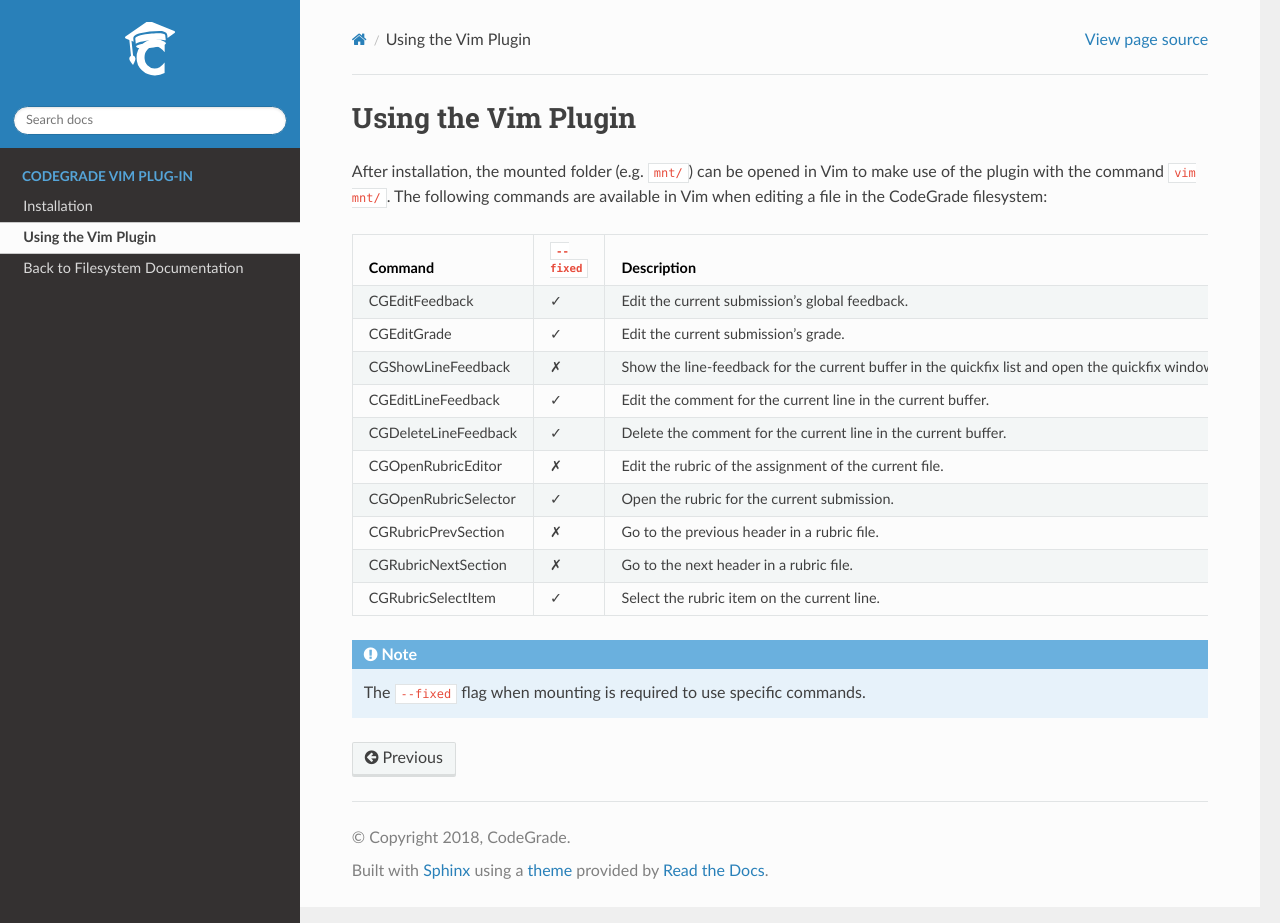
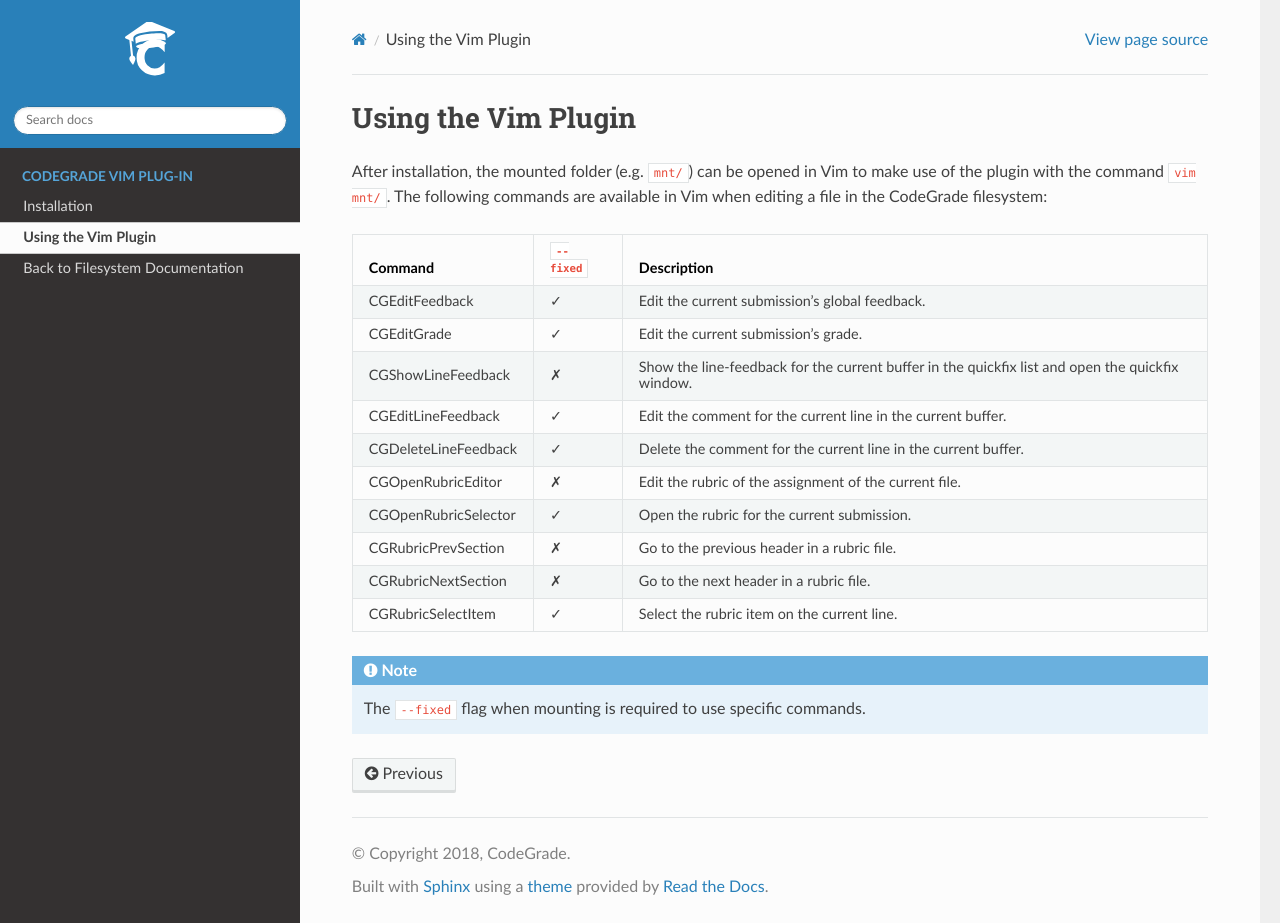
Before and after one commit to CodeGra-de/CodeGra.vim, a Sphinx documentation site: the page built from docs/usage.rst, in a window 1280 px wide and 923 px high. Built offline with Sphinx 7.4.7 and the Read the Docs theme 2.0.0, drawn with Linux system fonts in a browser that asks for light colours; the version number could not be read and is left out.

```diff
--- a/docs/_static/style.css
+++ b/docs/_static/style.css
@@ -2,3 +2,28 @@
     width: 60em; /* Change as you like. */
     max-width: 100% !important;
 }
+
+.wy-table-responsive table td {
+    /* !important prevents the common CSS stylesheets from overriding
+        this as on RTD they are loaded after this stylesheet */
+    white-space: normal !important;
+}
+
+.wy-table-responsive {
+    overflow: visible !important;
+}
+
+.rst-content kbd {
+    display: inline-block;
+    padding: 3px 5px;
+    font-size: 11px;
+    line-height: 10px;
+    color: #444d56;
+    vertical-align: middle;
+    background-color: #fafbfc;
+    border: solid 1px #c6cbd1;
+    border-bottom-color: rgb(198, 203, 209);
+    border-bottom-color: #959da5;
+    border-radius: 3px;
+    box-shadow: inset 0 -1px 0 #959da5;
+}
--- /dev/null
+++ b/docs_requirements.txt
@@ -0,0 +1,4 @@
+sphinx-fontawesome==0.0.6
+sphinx-rtd-theme==0.4.2
+Sphinx==1.8.1
+travis-sphinx
```
Also changed, not shown: .travis.yml (added).
